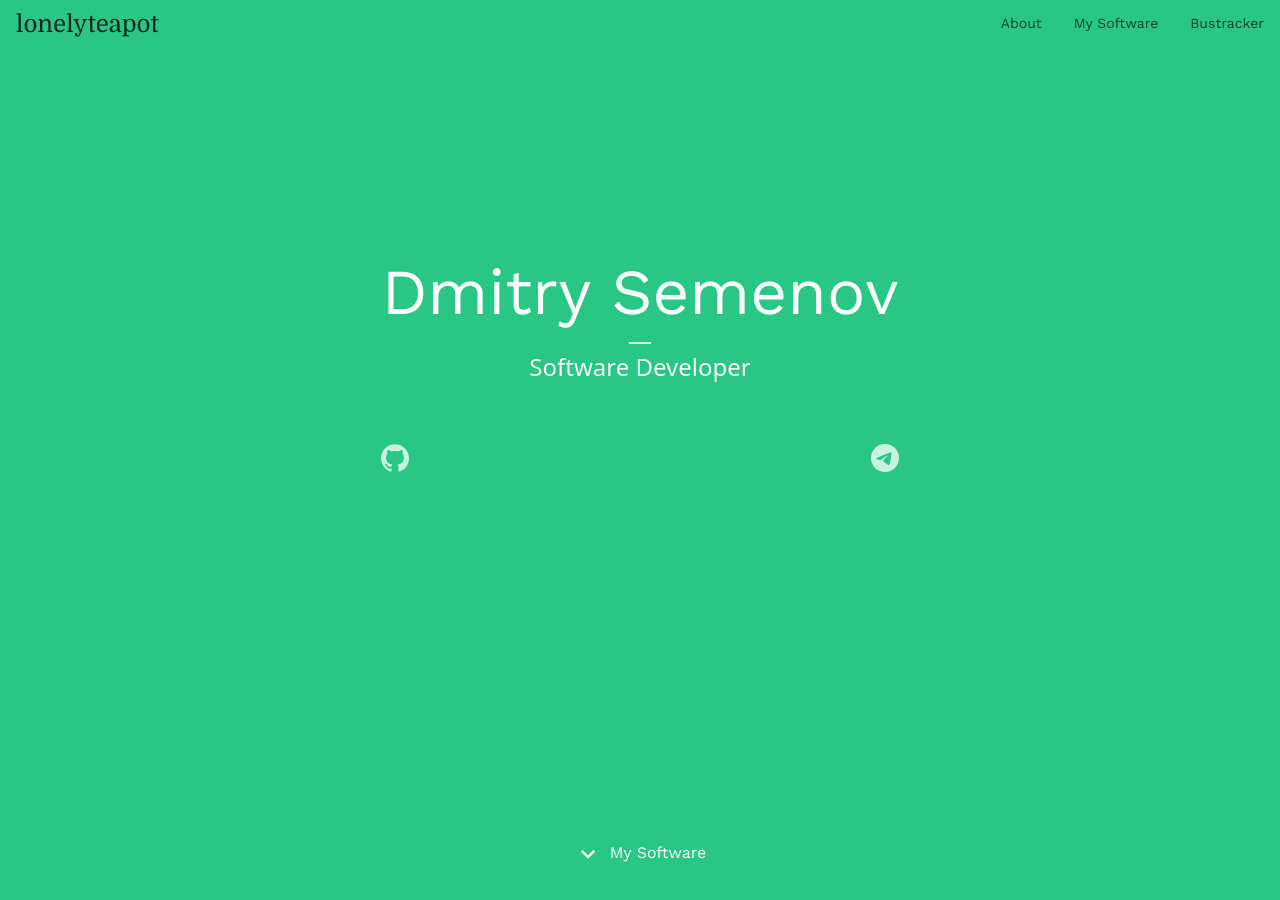
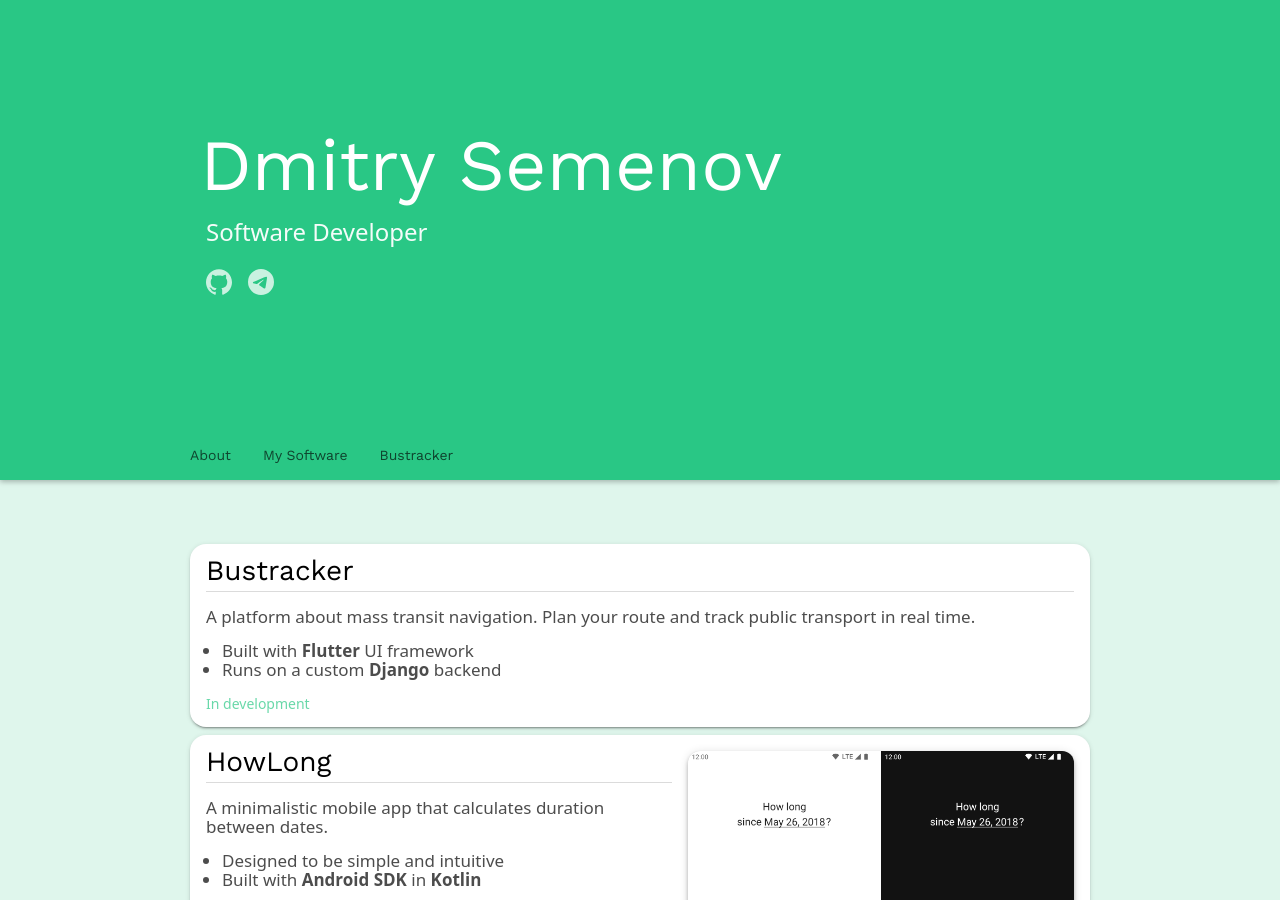
Before and after one commit to lonelyteapot/lonelyteapot.github.io, a Jekyll site: the page built from pages/new_index.html, in a window 1280 px wide and 900 px high. Built offline with Jekyll 4.4.1, drawn with Linux system fonts in a browser that asks for light colours.

Commit message:
Rework header

```diff
--- a/css/new_index.css
+++ b/css/new_index.css
@@ -101,41 +101,84 @@ body {
 }
 
 #header {
-    display: block flex;
-    justify-content: space-between;
-    align-items: center;
-    gap: 2rem;
-    position: fixed;
-    top: 0;
-    width: 100%;
-    min-height: 3rem;
+    display: grid;
+    grid-template-columns: 1fr minmax(auto, 900px) 1fr;
+    grid-template-rows: 48vh 48px;
+    grid-template-areas: '. intro .' '. nav .';
+    position: sticky;
+    top: -48vh;
     z-index: 10;
-    padding: 6px 1rem;
-    overflow-x: hidden;
-    user-select: none;
     background-color: rgb(var(--primary-color));
-}
-
-#header.header-shadow {
     box-shadow: 0 2px 5px rgba(0, 0, 0, 0.26);
 }
 
-#header > .logo {
+#intro {
+    grid-area: intro;
+    display: flex;
+    flex-direction: column;
+    justify-content: center;
+    align-items: flex-start;
+    gap: 24px;
+    padding: 16px;
+    color: rgb(var(--canvas-color));
+}
+
+#intro .name {
+    margin-left: -6px;
+    line-height: 0.8;
+    font-size: min(10vw, 4.5rem);
+}
+
+#intro .title {
+    font-size: 1.5rem;
+    color: rgba(var(--canvas-color), 0.95);
+}
+
+#intro .links {
+    --icon-size: 1.625rem;
+    --icon-color: rgba(var(--canvas-color));
+    display: flex;
+    justify-content: space-between;
+    justify-self: stretch;
+    align-items: center;
+    align-self: flex-start;
+    gap: 1em;
+}
+
+#intro .links a {
+    display: flex;
+    align-items: center;
+    opacity: 0.75;
+    transition: opacity 200ms;
+}
+
+#intro .links a:hover,
+#intro .links a:focus {
+    opacity: 1;
+    outline: none;
+}
+
+#intro .links span {
+    font-size: 0;
+}
+
+#header .logo {
+    display: none;
     opacity: 0.8;
     font-family: 'Domine', serif;
     font-size: x-large;
     transition: opacity, transform 200ms;
 }
 
-#header > .logo:hover,
-#header > .logo:focus {
+#header .logo:hover,
+#header .logo:focus {
     transform: scale(1.05);
     outline: none;
 }
 
 #header-nav {
+    grid-area: nav;
     display: flex;
-    justify-content: center;
     align-items: center;
     flex-wrap: wrap;
     column-gap: 2rem;
@@ -157,93 +200,6 @@ body {
 #header-nav > a:focus {
     opacity: 1;
     outline: none;
-}
-
-#landing {
-    display: grid;
-    grid-template-columns: 1fr auto 1fr;
-    grid-template-rows: 2fr 2fr auto;
-    justify-items: center;
-    align-items: center;
-    gap: 4rem;
-    padding: 3rem 1rem 2rem 1rem;
-    min-height: 100vh;
-    color: rgb(var(--canvas-color));
-    background-color: rgb(var(--primary-color));
-    box-shadow: 0 0 5px 2px rgba(0, 0, 0, 0.26);
-}
-
-#landing > * {
-    grid-column: 2;
-}
-
-#landing .whoami {
-    display: flex;
-    flex-direction: column;
-    text-align: center;
-    align-self: flex-end;
-    cursor: default;
-}
-
-#landing .whoami h1 {
-    font-size: 4rem;
-}
-
-#landing .whoami p {
-    display: flex;
-    flex-direction: column;
-    font-size: 1.5rem;
-    color: rgba(var(--canvas-color), 0.95);
-}
-
-#landing .whoami p::before {
-    content: '—';
-}
-
-#landing .links {
-    --icon-size: 1.75rem;
-    --icon-color: rgba(var(--canvas-color));
-    display: flex;
-    justify-content: space-between;
-    justify-self: stretch;
-    align-items: center;
-    align-self: flex-start;
-    gap: 1em;
-}
-
-#landing .links a {
-    display: flex;
-    align-items: center;
-    opacity: 0.75;
-    transition: opacity 200ms;
-}
-
-#landing .links a:hover,
-#landing .links a:focus {
-    opacity: 1;
-    outline: none;
-}
-
-#landing .links span {
-    font-size: 0;
-}
-
-#landing .scrollers {
-    display: flex;
-    gap: 1rem;
-    font-family: var(--header-font);
-}
-
-#landing .scrollers a {
-    --icon-size: 1.75em;
-    --icon-color: rgb(var(--canvas-color));
-    display: flex;
-    align-items: center;
-    gap: 0.5rem;
-}
-
-#landing .scrollers a > * {
-    margin-bottom: 2px;
 }
 
 #software {
--- a/pages/new_index.html
+++ b/pages/new_index.html
@@ -22,32 +22,24 @@ permalink: /new_index
 
 <body>
     <header id="header">
-        <a class="logo" href="/">lonelyteapot</a>
+        <div id="intro">
+            <h1 class="name">Dmitry Semenov</h1>
+            <p class="title">Software Developer</p>
+            <div class="links">
+                <a class="iconed github" href="https://github.com/lonelyteapot" target="_blank">
+                    <span>GitHub</span>
+                </a>
+                <a class="iconed telegram" href="https://t.me/lonelyteapot" target="_blank">
+                    <span>Telegram</span>
+                </a>
+            </div>
+        </div>
         <nav id="header-nav">
-            <a href="/#">About</a>
+            <a href="/#" class="active">About</a>
             <a href="/#software">My Software</a>
             <a href="/404">Bustracker</a>
         </nav>
     </header>
-    <section id="landing">
-        <div class="whoami">
-            <h1>Dmitry Semenov</h1>
-            <p>Software Developer</p>
-        </div>
-        <div class="links">
-            <a class="iconed github" href="https://github.com/lonelyteapot" target="_blank">
-                <span>GitHub</span>
-            </a>
-            <a class="iconed telegram" href="https://t.me/lonelyteapot" target="_blank">
-                <span>Telegram</span>
-            </a>
-        </div>
-        <div class="scrollers">
-            <a class="iconed expand_more" href="#software">
-                <span>My Software</span>
-            </a>
-        </div>
-    </section>
     <section id="software">
         <!-- <h2>My Software</h2> -->
         <ul>
```
Also changed, not shown: other parts of pages/new_index.html (+0 -15 lines).
